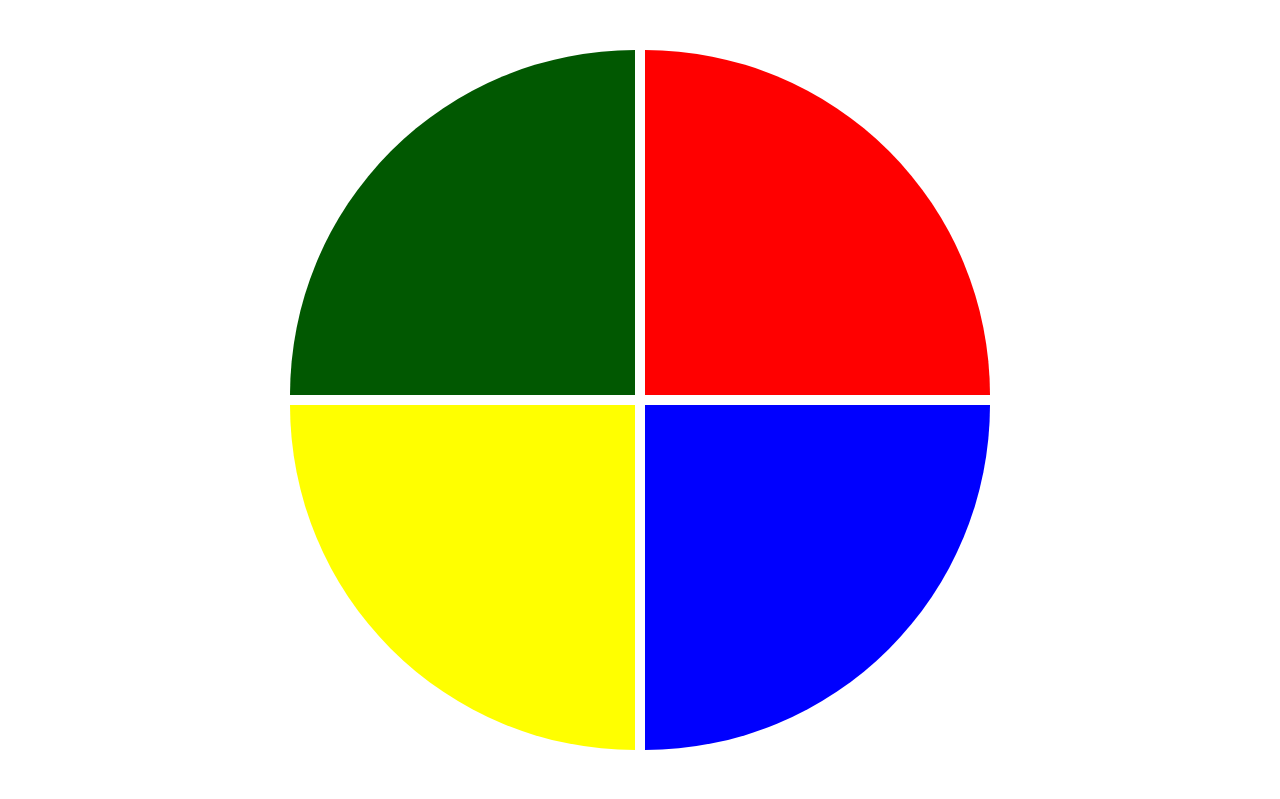
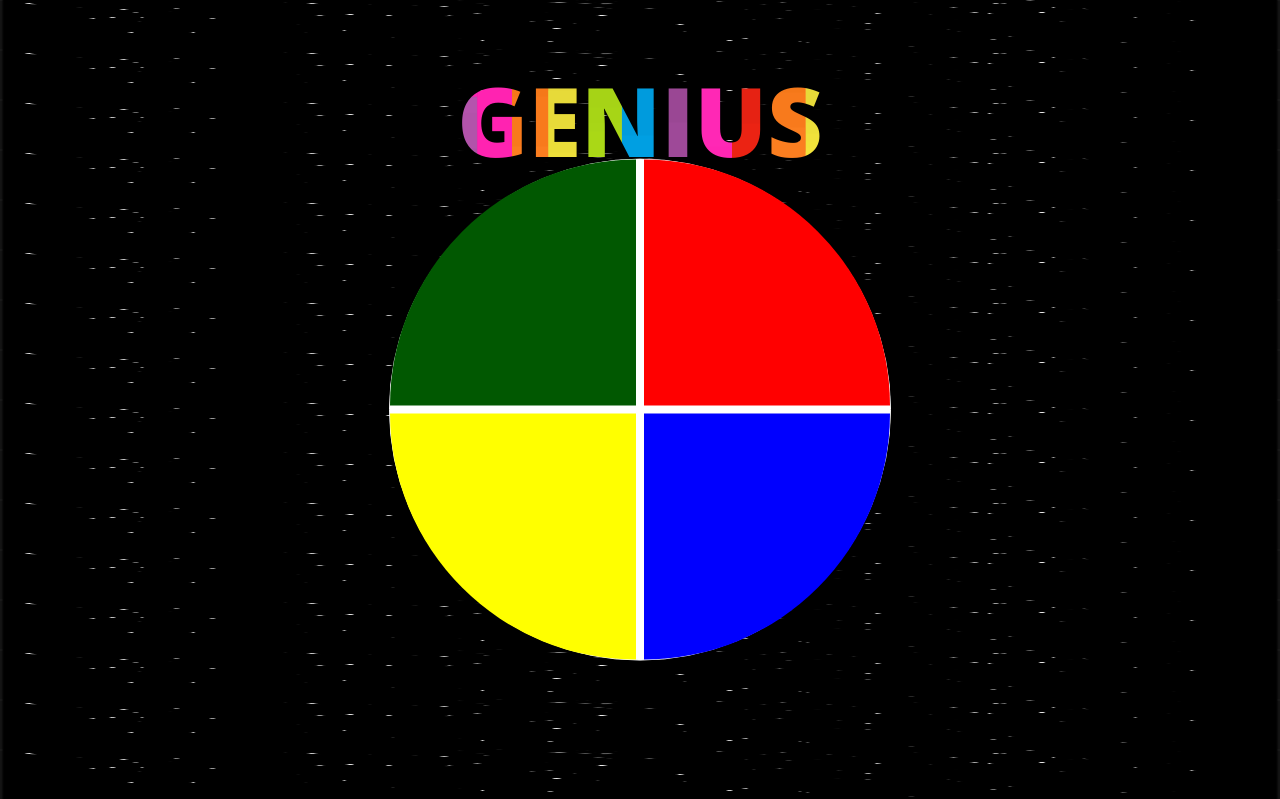
Before and after one commit to GideonSantos/JogoGenesis, a plain HTML site: page index.html in a window 1280 px wide. Shown: the top 799 px of the page. Drawn offline with nearby package versions, Linux system fonts and the light colour scheme.

Commit message:
Adicionado background, título e animações.

```diff
--- a/index.html
+++ b/index.html
@@ -7,6 +7,7 @@
     <title>Genesis</title>
 </head>
 <body class="box">
+        <h2 class="fill">genius</h2>
     <div class="main-game">
         <div class="genius">
             <div class="blue"></div>
--- a/style.css
+++ b/style.css
@@ -1,27 +1,28 @@
 @import url(http://fonts.googleapis.com/css?family=Open+Sans:800);
 
-body {
+*{
     margin: 0;
 }
 
+
 .main-game {
-    height: 100vh;
+    height: 120vh;
     width: 100vw;
     display: flex;
     justify-content: center;
-    align-items: center;
+
 }
 
 .genius {
     display: grid;
     grid-template-areas: 'verde vermelho'
     'amarelo azul';
-    grid-gap: 10px;
+    grid-gap: 8px;
     border: 1px solid #ffffff;
     background-color: #ffffff;
     border-radius: 100%;
-    width: 700px;
-    height: 700px;
+    width: 500px;
+    height: 500px;
 }
 
 .blue {
@@ -91,45 +92,36 @@ body {
     to {opacity: 1;}
   }
 
-/*
+
   .box {
-    background-image: -webkit-linear-gradient(white 50%, black 50%);
-    background-repeat: repeat;
-    background-position: 0;
+    background-image: url('./JogoGenesis/estelar.gif');
     background-size: 100% 50px;
     -webkit-text-fill-color: transparent;
-    -webkit-animation: stripes 2s linear infinite;
-    animation: stripes 2s linear infinite;
-  }
 
-  @-webkit-keyframes stripes {
-    100% {
-      background-position: 0 -50px;
-    }
-  }
-
-  @keyframes stripes {
-    100% {
-      background-position: 0 -50px;
-    }
-  }
-  /* Other stuff */
-  /*
-  .box{
-    overflow: hidden;
-    background: #000;
-    color: #FFF;
   }
 
   .box {
     position: absolute;
-    top: 50%;
+    top: 75%;
     left: 50%;
     white-space: nowrap;
     text-align: center;
     text-transform: uppercase;
-    font: bold 26vmax/.8 Open Sans, Impact;
+    font: bold 5vmax/.8 Open Sans, Impact;
     -webkit-transform: translateX(-50%) translateY(-50%);
     -ms-transform: translateX(-50%) translateY(-50%);
     transform: translateX(-50%) translateY(-50%);
   } */
+
+  h2{
+    font-family: 'Gill Sans', 'Gill Sans MT', Calibri, 'Trebuchet MS', sans-serif;
+    font-size: 5rem;
+
+  }
+
+.fill{
+    background-image: url('/JogoGenesis/image-cores.gif');
+    -webkit-background-clip: text; /*Insere o item texto para o parâmetro transparente abaixo*/
+    -webkit-text-fill-color: transparent;
+
+}
```
Also changed, not shown: estelar.gif (added), image-cores.gif (added), 1 other file.
